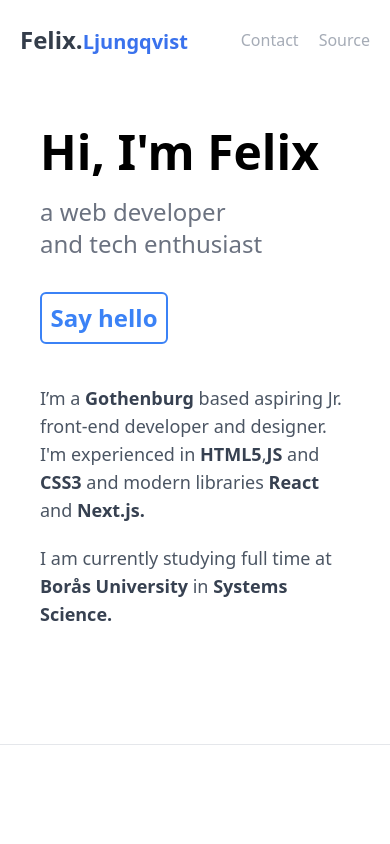
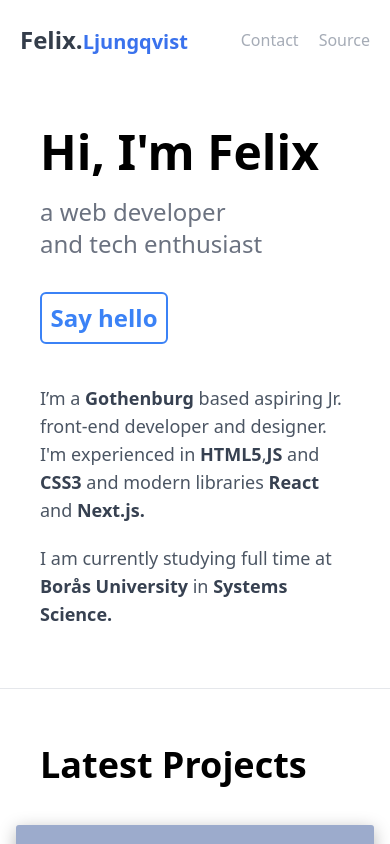
Before and after one commit to qvisten12/felix-webpage, a Next.js app: page / in a window 390 px wide. Shown: the top 844 px of the page. Built offline with nearby package versions, Linux system fonts and the light colour scheme.

Commit message:
Mobile Tweaking

```diff
--- a/components/Header/Header.tsx
+++ b/components/Header/Header.tsx
@@ -4,7 +4,7 @@ const Header = () => {
   return (
     <div
       className="flex flex-col justify-center md:flex-row
-      mt-32 md:mt-56 container max-w-5xl mx-auto px-10 mb-24"
+      mt-32 md:mt-56 container max-w-5xl mx-auto px-10 mb-10 md:mb-24"
     >
       <div className="flex flex-col flex-1 mb-10 md:mb-0">
         <h1 className="text-5xl font-extrabold mb-5">Hi, I&apos;m Felix</h1>
--- a/components/ProjectList/index.tsx
+++ b/components/ProjectList/index.tsx
@@ -7,7 +7,7 @@ const ProjectList = () => {
   const projects = content.projects;
   return (
     <>
-      <div className="mt-24 container max-w-5xl mx-auto px-10 mb-10 md:mb-14">
+      <div className="mt-14 md:mt-24 container max-w-5xl mx-auto px-10 mb-10 md:mb-14">
         <h1 className="text-4xl font-semibold ">Latest Projects</h1>
       </div>
       <div className="mb-20 px-4 lg:px-0">
--- a/pages/project/Project.module.css
+++ b/pages/project/Project.module.css
@@ -2,7 +2,7 @@
   transition: transform 0.24s cubic-bezier(0.18, 0.89, 0.4, 1.03),
     box-shadow 0.2s ease-in;
   cursor: pointer;
-  margin-bottom: 24px;
+  margin-bottom: 35px;
   border-radius: 2%;
   box-shadow: 0 4px 20px rgba(0, 0, 0, 0.24);
 }
--- a/pages/project/[pid].tsx
+++ b/pages/project/[pid].tsx
@@ -71,7 +71,7 @@ const Post = ({ projects }: Props) => {
   return (
     <div
       className="flex flex-col justify-center md:flex-row
-      mt-28  md:mt-40 container max-w-5xl mx-auto px-10 mb-24"
+      mt-28  md:mt-40 container max-w-5xl mx-auto px-10 mb-10 md:mb-20"
     >
       <Head>
         <title>Felix Ljungqvist - {project.data.title}</title>
```
